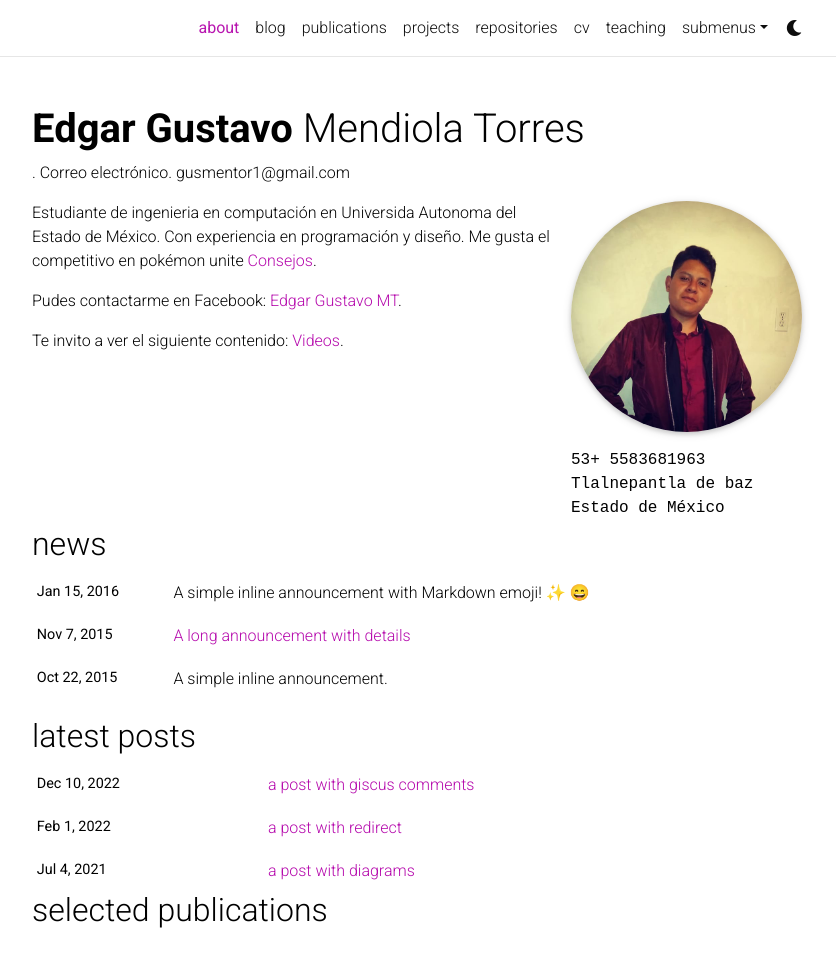
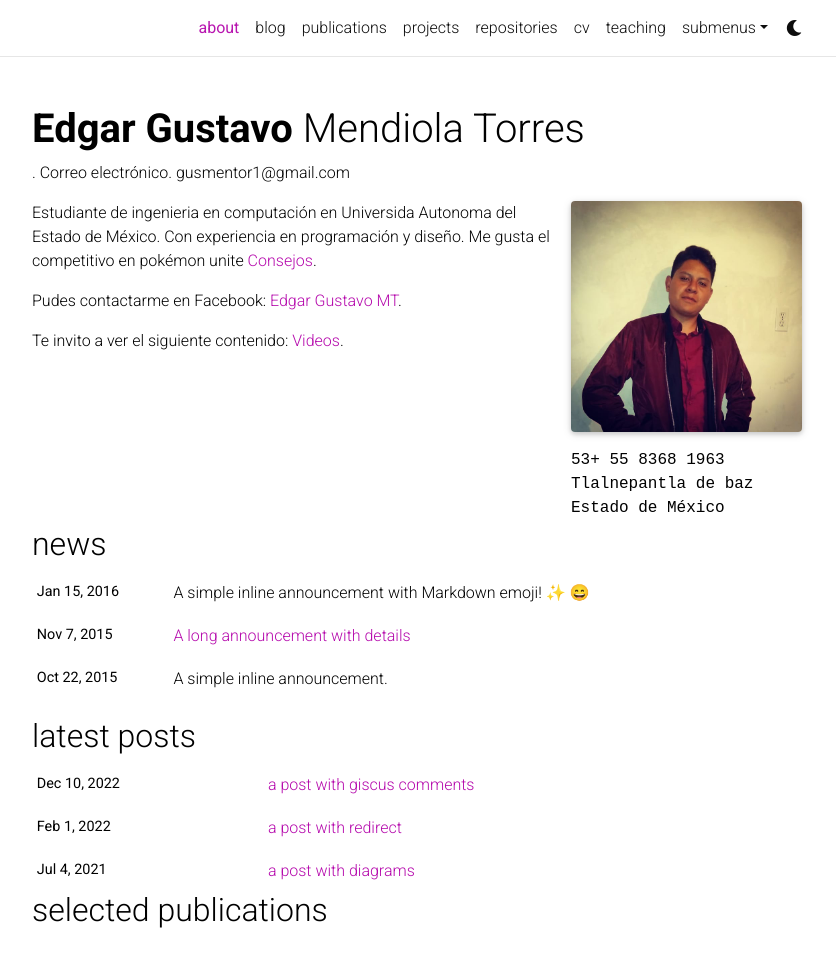
Before and after one commit to Gusmentor/Gusmentor.github.io, a Jekyll site: the page built from _pages/about.md, in a window 1280 px wide and 1247 px high, cut to the strip 0-958 px from the top of the window. Shown: the whole strip, without its empty margins (223-1059 px from the left). Built offline with Jekyll 4.4.1, drawn with Linux system fonts in a browser that asks for light colours; full-size pictures stand in for the smaller copies a plugin makes; emoji names are drawn with the system emoji font; comment, search, counter and statistics services are not loaded; a style sheet for code colours, icons or effects is not loaded.

Commit message:
Actualización 4

```diff
--- a/_config.yml
+++ b/_config.yml
@@ -325,7 +325,7 @@ imagemagick:
     - 800
     - 1400
   input_directories:
-    - file:///C:/Users/gusme/Repositorios/Gusmentor.github.io/assets/img
+    - file:///C:/Users/gusme/Repositorios/Gusmentor.github.io/assets/img/
   input_formats:
     - ".jpg"
     - ".jpeg"
--- a/_pages/about.md
+++ b/_pages/about.md
@@ -7,9 +7,9 @@ subtitle: <a href='#'></a>. Correo electrónico. gusmentor1@gmail.com
 profile:
   align: right
   image: prof_pic.jpg
-  image_circular: true # crops the image to make it circular
+  image_circular: false # crops the image to make it circular
   address: >
-    <p>53+ 5583681963</p>
+    <p>53+ 55 8368 1963</p>
     <p>Tlalnepantla de baz</p>
     <p>Estado de México</p>
 
@@ -24,4 +24,4 @@ Estudiante de ingenieria en computación en Universida Autonoma del Estado de M
 
 Pudes contactarme en Facebook: [Edgar Gustavo MT](https://www.facebook.com/edgargustavo.mendiolatorres/).
 
-Te invito a ver el siguiente contenido: [Videos](youtube.com/channel/UCcUmfrbGdhpYVSBQcHIBSVA).
+Te invito a ver el siguiente contenido: [Videos](https://www.youtube.com/channel/UCcUmfrbGdhpYVSBQcHIBSVA).
```
